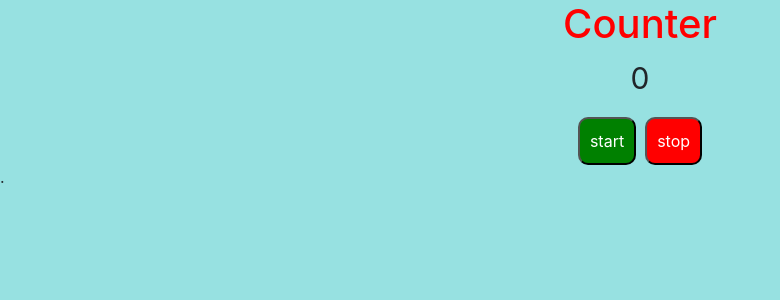
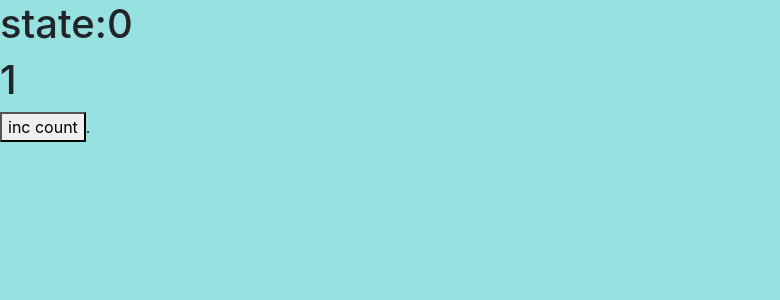
Before and after one commit to merakesh1/React_Class, a React (Create React App) app: page / in a window 1280 px wide. Shown: the top 300 px of the page, without its empty margins (0-780 px from the left). Built offline with nearby package versions, Linux system fonts and the light colour scheme; the HTML template or start-up script is replaced by a standard one.

Commit message:
useref, useMemo

```diff
--- a/src/App.js
+++ b/src/App.js
@@ -1,8 +1,9 @@
-import Counter from "./component/Counter";
+import UseMemoEx from "./component/useMemoEx";
+
 const App=()=>{
     return(
       <>
-        <Counter/>
+        <UseMemoEx/>
 .      </>
     );
 }
--- a/src/component/Counter.jsx
+++ b/src/component/Counter.jsx
@@ -3,7 +3,8 @@ import Button from './Button';
 
 const Counter = () => {
     const [count, setCount] = useState(0)
-    var interval=React.useRef(null)
+    var interval=React.useRef(null);
+
     const incrementCounter = () => {
         interval.current=setInterval(() => {
             setCount((count)=>{
@@ -14,6 +15,7 @@ const Counter = () => {
 
     const stopCounter = () => {
         clearInterval(interval.current)
+        setCount(0)
     }
 
     return (
--- /dev/null
+++ b/src/component/useMemoEx.jsx
@@ -0,0 +1,23 @@
+import React, { useMemo } from 'react'
+
+function UseMemoEx() {
+    const [count,setCount]=React.useState(0)
+
+    const calculate=useMemo(()=>{
+        console.log("calculating...")
+        return (count*count*count)/2+1
+    },[count])
+
+    const handleClick=()=>{
+        setCount(prev=>prev+1)
+    }
+  return (
+    <>
+      <h1>state:{count}</h1>
+      <h1>{calculate}</h1>
+      <button onClick={handleClick}>inc count</button>
+    </>
+  )
+}
+
+export default UseMemoEx
```
Also changed, not shown: src/component/ExampleRELKey.jsx (added, +27 -0 lines).
